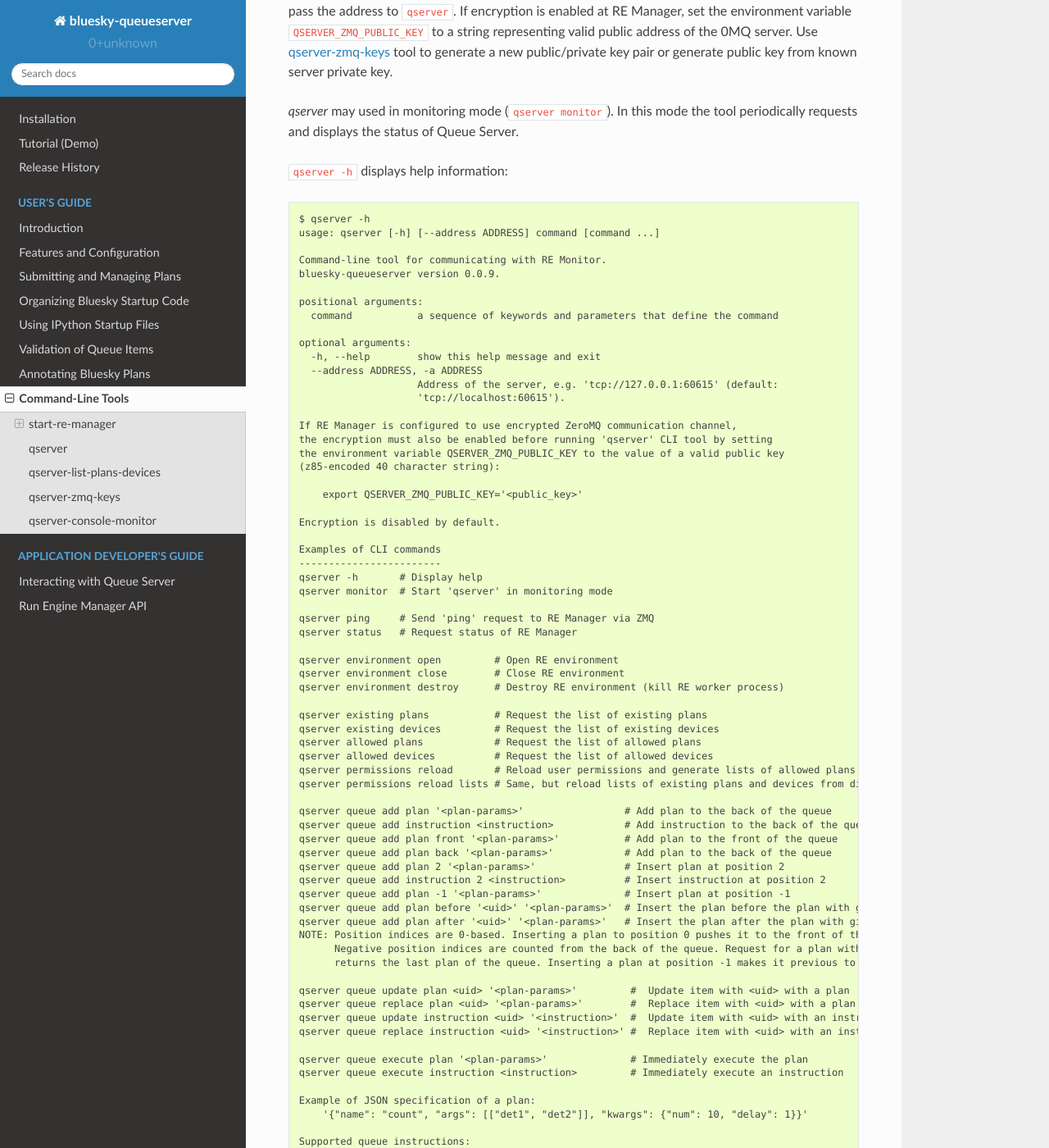
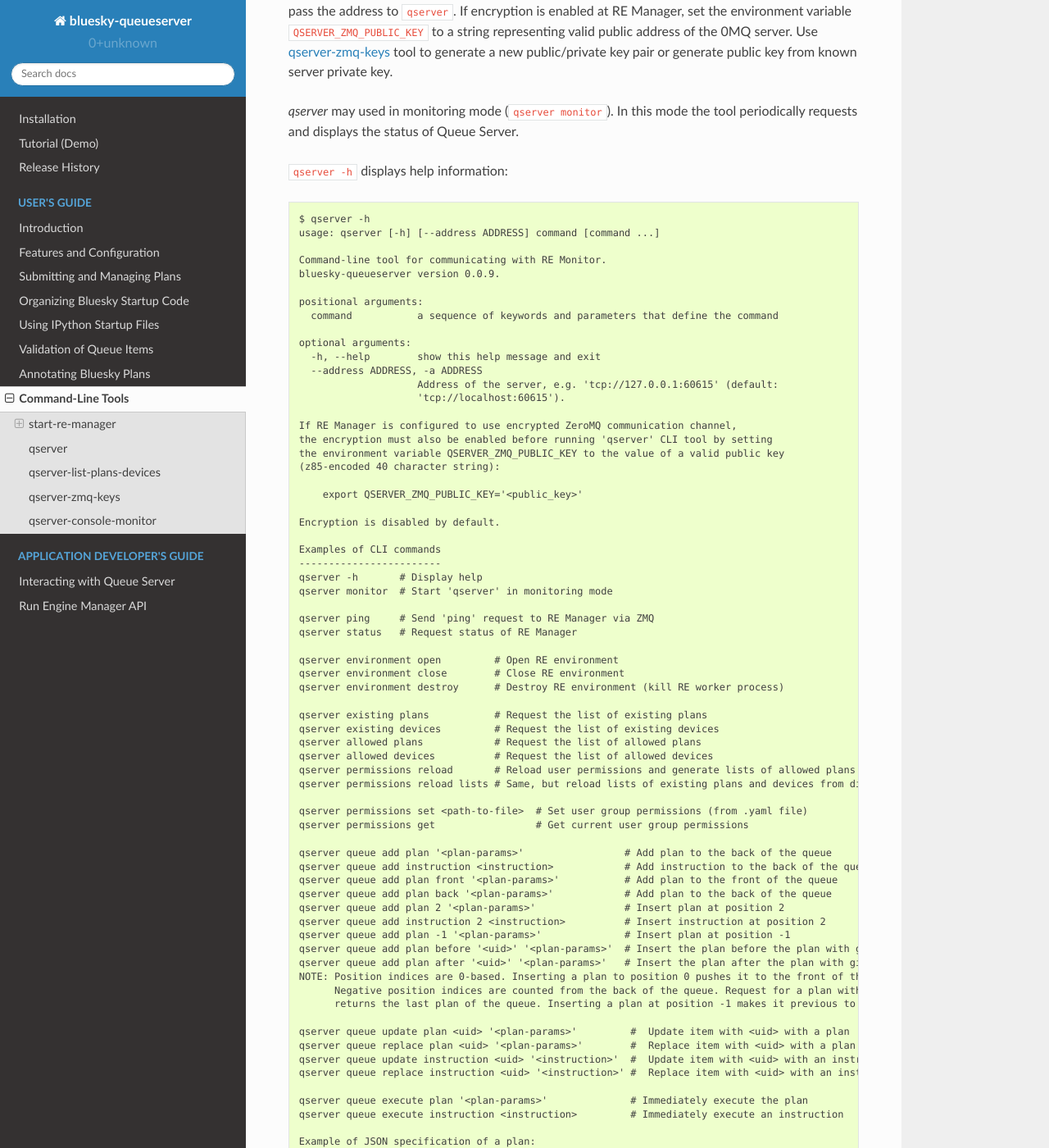
Before and after one commit to bluesky/bluesky-queueserver, a Sphinx documentation site: the page built from docs/source/cli_tools.rst, in a window 1280 px wide and 1400 px high, scrolled down 5636 px. Shown: the whole window at 82% size. Built offline with Sphinx 7.4.7 and the Read the Docs theme 2.0.0, drawn with Linux system fonts in a browser that asks for light colours; some of the changed text lies outside the part shown.

Commit message:
DOC: add documentation on 'qserver permissions set/get'

```diff
--- a/docs/source/cli_tools.rst
+++ b/docs/source/cli_tools.rst
@@ -372,6 +372,9 @@ periodically requests and displays the status of Queue Server.
     qserver permissions reload       # Reload user permissions and generate lists of allowed plans and devices.
     qserver permissions reload lists # Same, but reload lists of existing plans and devices from disk.
 
+    qserver permissions set <path-to-file>  # Set user group permissions (from .yaml file)
+    qserver permissions get                 # Get current user group permissions
+
     qserver queue add plan '<plan-params>'                 # Add plan to the back of the queue
     qserver queue add instruction <instruction>            # Add instruction to the back of the queue
     qserver queue add plan front '<plan-params>'           # Add plan to the front of the queue
```
